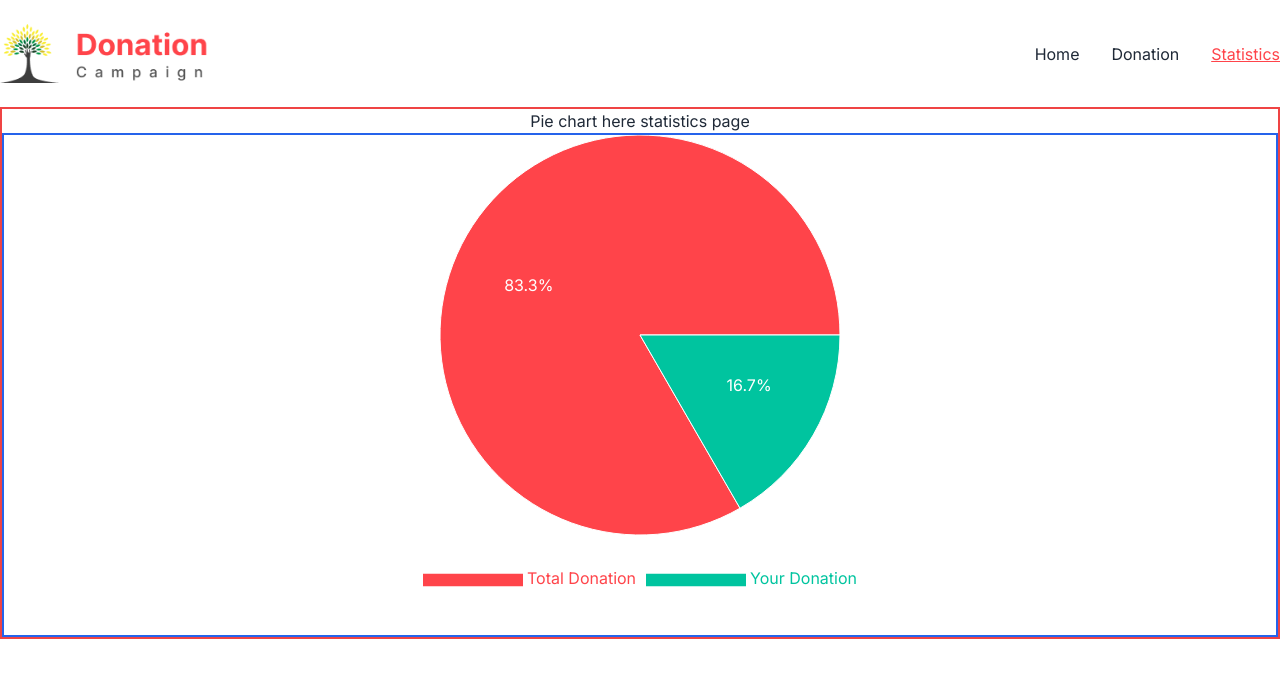
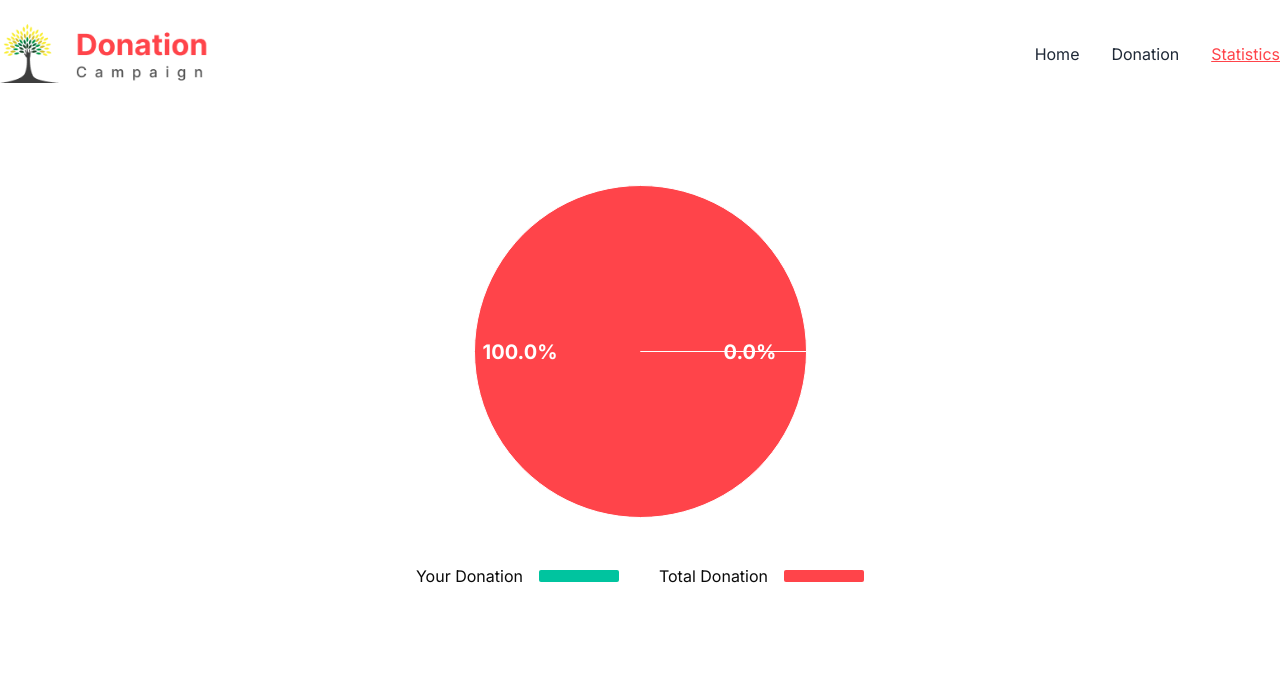
Before and after one commit to Rezwan66/donation-campaign, a React (Vite) app: page /statistics in a window 1280 px wide. Shown: the top 678 px of the page. Built offline with nearby package versions, Linux system fonts and the light colour scheme.

Commit message:
implemented dynamic pie chart on the statistics page to show the percent of donations

```diff
--- a/src/Router/Route.jsx
+++ b/src/Router/Route.jsx
@@ -24,6 +24,7 @@ const route = createBrowserRouter([
       {
         path: '/statistics',
         element: <Statistics></Statistics>,
+        loader: () => fetch('../../public/data.json'),
       },
       {
         path: '/campaign/:id',
--- a/src/pages/Statistics.jsx
+++ b/src/pages/Statistics.jsx
@@ -1,17 +1,28 @@
-import {
-  Cell,
-  Legend,
-  Pie,
-  PieChart,
-  ResponsiveContainer,
-  Tooltip,
-  XAxis,
-} from 'recharts';
+import { useEffect, useState } from 'react';
+import { useLoaderData } from 'react-router-dom';
+import { Cell, Pie, PieChart } from 'recharts';
 
 const Statistics = () => {
+  const [donationCount, setDonationCount] = useState(0);
+  const [totalCount, setTotalCount] = useState(0);
+  const loadedTotalArr = useLoaderData();
+  useEffect(() => {
+    if (loadedTotalArr) {
+      setTotalCount(loadedTotalArr.length);
+    }
+  }, [loadedTotalArr]);
+
+  useEffect(() => {
+    const storedDonations = JSON.parse(localStorage.getItem('donations'));
+    if (storedDonations) {
+      setDonationCount(storedDonations.length);
+    }
+  }, []);
+  // const total = 12;
+  // console.log(donationCount);
   const data = [
-    { name: 'Total Donation', value: 100 },
-    { name: 'Your Donation', value: 20 },
+    { name: 'Total Donation', value: totalCount - donationCount },
+    { name: 'Your Donation', value: donationCount },
   ];
 
   const COLORS = ['#FF444A', '#00C49F'];
@@ -24,7 +35,6 @@ const Statistics = () => {
     innerRadius,
     outerRadius,
     percent,
-    index,
   }) => {
     const radius = innerRadius + (outerRadius - innerRadius) * 0.5;
     const x = cx + radius * Math.cos(-midAngle * RADIAN);
@@ -35,6 +45,8 @@ const Statistics = () => {
         x={x}
         y={y}
         fill="white"
+        fontSize={20}
+        fontWeight={700}
         textAnchor={x > cx ? 'start' : 'end'}
         dominantBaseline="central"
       >
@@ -43,18 +55,16 @@ const Statistics = () => {
     );
   };
   return (
-    <div className="border-2 border-red-500">
-      <h2 className="text-center">Pie chart here statistics page</h2>
-
-      <div className="border-2 border-blue-600 flex justify-center">
-        <PieChart width={500} height={500}>
+    <div className="mt-8 mb-24 ">
+      <div className="flex justify-center text-black">
+        <PieChart width={425} height={425}>
           <Pie
             data={data}
             cx="50%"
             cy="50%"
             labelLine={false}
             label={renderCustomizedLabel}
-            outerRadius={200}
+            outerRadius="80%"
             dataKey="value"
           >
             {data.map((entry, index) => (
@@ -64,9 +74,20 @@ const Statistics = () => {
               />
             ))}
           </Pie>
-          <Legend width={500} iconSize={100} iconType="plainline"></Legend>
-          <Tooltip></Tooltip>
+          {/* <Legend width={420} iconSize={60} iconType="plainline"></Legend> */}
         </PieChart>
+      </div>
+      <div className="flex justify-center">
+        <div className="flex justify-center items-center flex-col md:flex-row gap-4 md:gap-10">
+          <div className="flex items-center gap-4">
+            <p className="text-[#0B0B0B]">Your Donation</p>
+            <div className="w-20 h-3 rounded-sm bg-[#00C49F]"></div>
+          </div>
+          <div className="flex items-center gap-4">
+            <p className="text-[#0B0B0B]">Total Donation</p>
+            <div className="w-20 h-3 rounded-sm bg-[#FF444A]"></div>
+          </div>
+        </div>
       </div>
     </div>
   );
```
